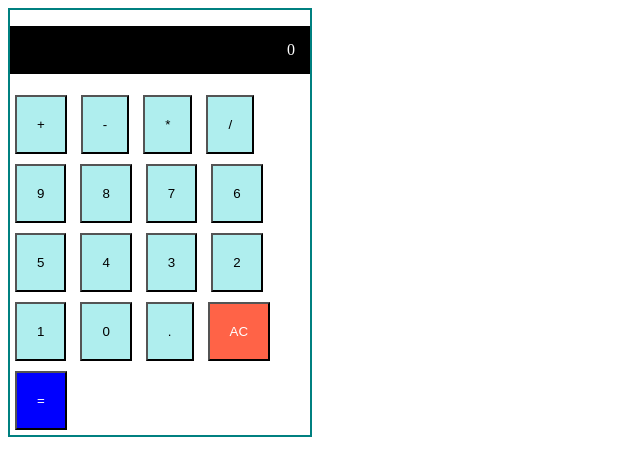
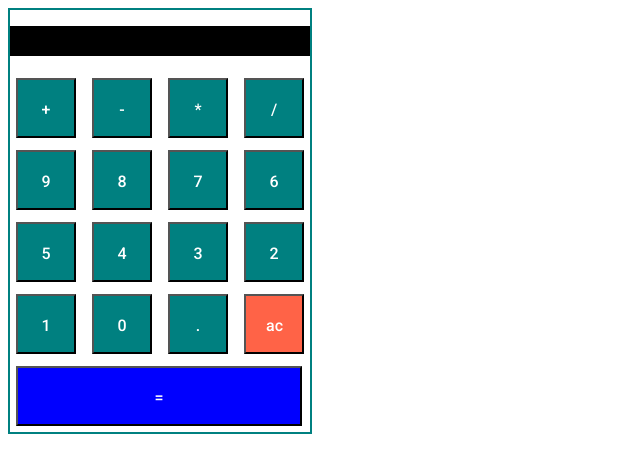
Before and after one commit to Pauliegr/Calcul, a plain HTML site: page index.html in a window 1280 px wide. Shown: the whole page, without its empty margins (0-640 px from the left). Drawn offline with Linux system fonts and the light colour scheme.

Commit message:
Mise en page

```diff
--- a/index.html
+++ b/index.html
@@ -6,13 +6,15 @@
     <meta http-equiv="X-UA-Compatible" content="IE=edge">
     <meta name="viewport" content="width=device-width, initial-scale=1.0">
     <link rel="stylesheet" href="style.css">
-    <title>Document</title>
+    <link rel="preconnect" href="https://fonts.gstatic.com">
+    <link href="https://fonts.googleapis.com/css2?family=Roboto:wght@500&display=swap" rel="stylesheet">
+    <title>Calculatrice</title>
 </head>
 
 <body>
     <section class="calcul">
         <div class="calcul__screen">
-            <p>0</p>
+            <p></p>
         </div>
 
         <div id="btn">
@@ -22,7 +24,7 @@
                 <button class="calcul__btn">*</button>
                 <button class="calcul__btn">/</button>
             </div>
-            <div class="numbers">
+            <div>
                 <button class="calcul__btn">9</button>
                 <button class="calcul__btn">8</button>
                 <button class="calcul__btn">7</button>
@@ -34,11 +36,11 @@
                 <button class="calcul__btn">1</button>
                 <button class="calcul__btn">0</button>
                 <button class="calcul__btn">.</button>
-                <button class="calcul__btn ac">AC</button>
+                <button class="calcul__btn ac">ac</button>
             </div>
-            <div class="equal">
-                <button class="calcul__btn egal">=</button>
-            </div>
+
+            <button class="calcul__btn egal">=</button>
+
         </div>
     </section>
     <script src="app.js"></script>
--- a/style.css
+++ b/style.css
@@ -3,14 +3,21 @@
     width: 300px;
 }
 .calcul__btn{
+    background-color: teal;
+    font-family: 'Roboto', sans-serif;
+    font-size: medium;
+    color: white;
     padding: 20px;
-    margin: 5px;
-    background-color: paleturquoise;
+    margin: 6px;
+    width: 60px;
+    height: 60px;
+    text-align: center;
 }
 .egal{
     background-color: blue;
     color: white;
-
+    width: 286px;
+    height: 60px;
 }
 .ac{
     background-color: tomato;
@@ -21,4 +28,10 @@ p{
     color: white;
     text-align: right;
     padding: 15px;
+    font-family: 'Roboto', sans-serif;
+    font-size: medium;
 }
+#btn{
+    display: flex;
+    flex-direction: column;
+}
```
